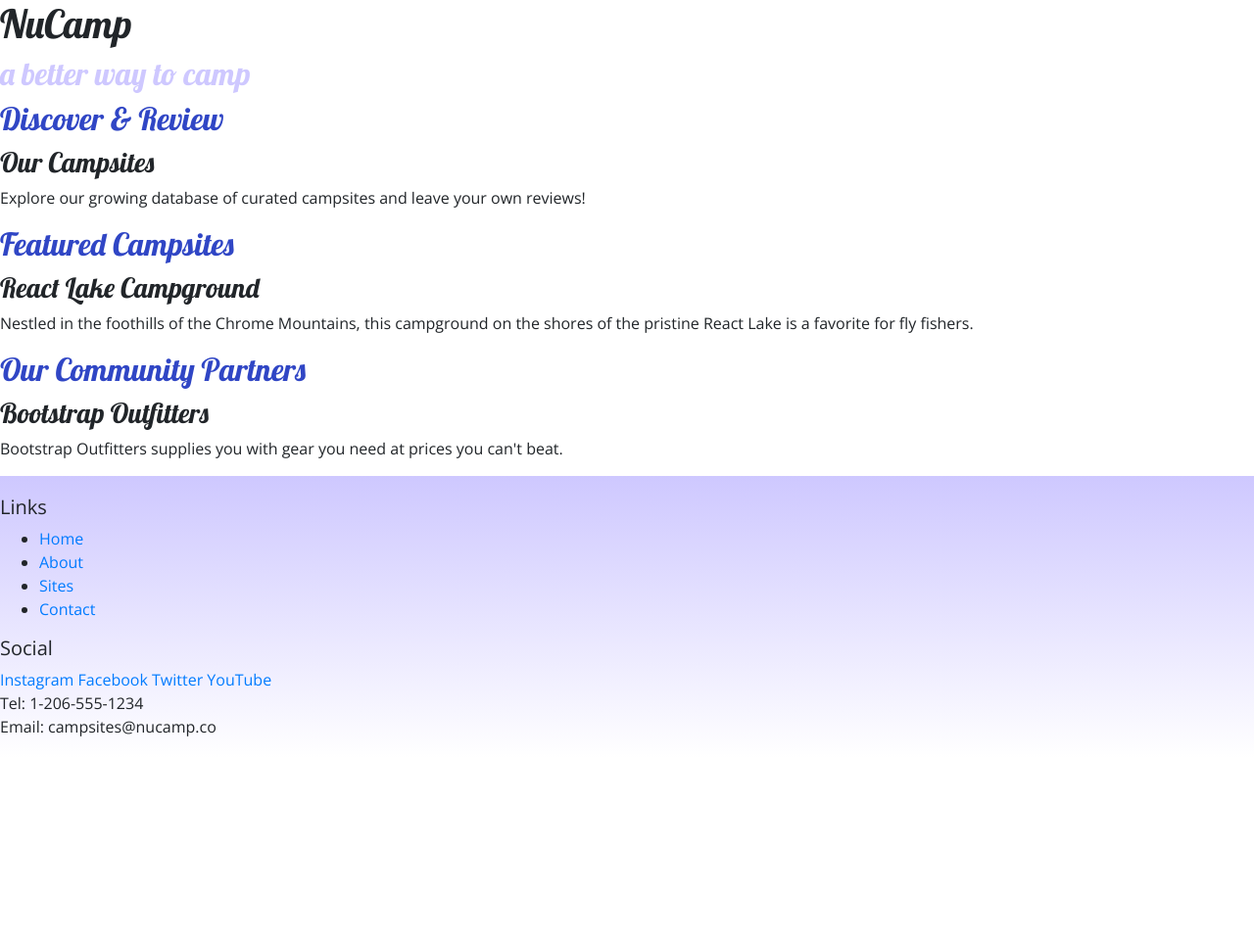
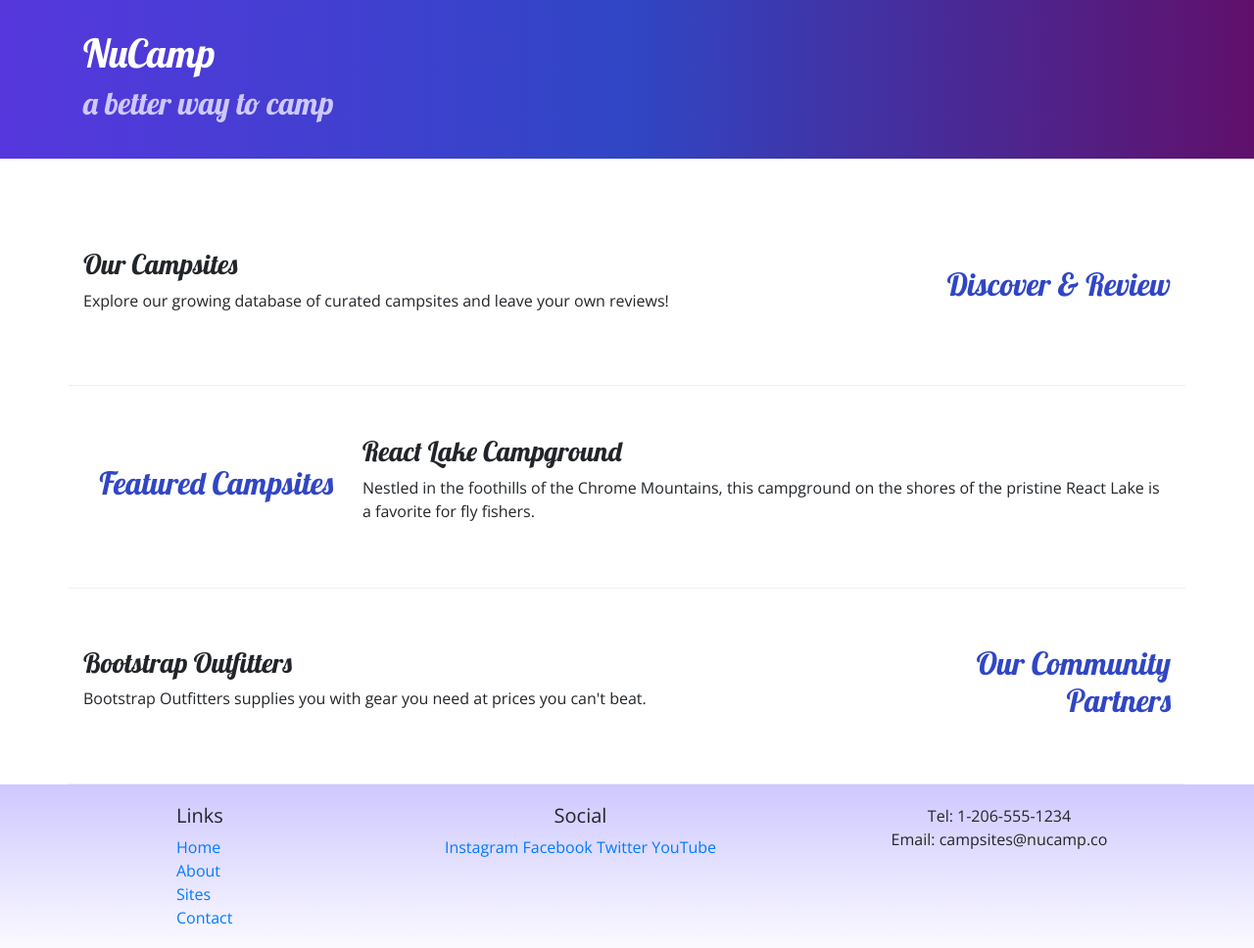
Before and after one commit to dianaramirez16/Nucamp-Bootstrap, a website: page index.html in a window 1280 px wide. Shown: the whole page at 98% size. Before the commit the page ends 800 px from the top, so only its background shows below. Drawn offline with nearby package versions, Linux system fonts and the light colour scheme.

Commit message:
added bootstrap classes to index.html

```diff
--- a/index.html
+++ b/index.html
@@ -17,51 +17,77 @@
 
 <body>
 
-    <header>
-        <div>
+    <header class="jumbotron jumbotron-fluid">
+        <div class="container">
+            <div class="row">
+                <div class="col">
                     <h1>NuCamp</h1>
                     <h2>a better way to camp</h2>
                 </div>
+            </div>
+        </div>
     </header>
 
-    <div>
-        <h2>Discover & Review</h2>
+    <div class="container">
+        <div class="row row-content  align-items-center">
+            <div class="col-sm-4 order-sm-last col-md-3">
+                <h2 class="text-sm-right">Discover & Review</h2>
+            </div>
+            <div class="col">
                 <h3>Our Campsites</h3>
                 <p>Explore our growing database of curated campsites and leave your own reviews!</p>
             </div>
+        </div>
+    </div>
 
-    <div>
-        <h2>Featured Campsites</h2>
+    <div class="container">
+        <div class="row row-content  align-items-center">
+            <div class="col-sm-4 col-md-3">
+                <h2 class="text-sm-right">Featured Campsites</h2>
+            </div>
+            <div class="col">
                 <h3>React Lake Campground</h3>
                 <p>Nestled in the foothills of the Chrome Mountains, this campground on the shores of the pristine React Lake is a favorite for fly fishers.</p>
             </div>
+        </div>
+    </div>
 
-    <div>
-        <h2>Our Community Partners</h2>
+    <div class="container">
+        <div class="row row-content  align-items-center">
+            <div class="col-sm-4 order-sm-last col-md-3">
+                <h2 class="text-sm-right">Our Community Partners</h2>
+            </div>
+            <div class="col">
                 <h3>Bootstrap Outfitters</h3>
                 <p>Bootstrap Outfitters supplies you with gear you need at prices you can't beat.</p>
             </div>
+        </div>
+    </div>
 
     <footer>
-        <div>
+        <div class="container">
+            <div class="row">
+                <div class="col-4 col-sm-2 offset-1">
                     <h5>Links</h5>
-            <ul>
+                    <ul class="list-unstyled">
                         <li><a href="#">Home</a></li>
                         <li><a href="#">About</a></li>
                         <li><a href="#">Sites</a></li>
                         <li><a href="#">Contact</a></li>
                     </ul>
                 </div>
-        <div>
+                <div class="col-6 col-sm-5 text-center">
                     <h5>Social</h5>
                     <a href="http://instagram.com/">Instagram</a>
                     <a href="http://facebook.com/">Facebook</a>
                     <a href="http://twitter.com/">Twitter</a>
                     <a href="http://youtube.com/">YouTube</a>
                 </div>
-        <div>
+                <div class="col-sm-4 text-center">
                     Tel: 1-206-555-1234<br />
                     Email: campsites@nucamp.co
+                </div>
+            </div>
         </div>
     </footer>
 
```
Lines whose indentation alone changed are shown as unchanged.
